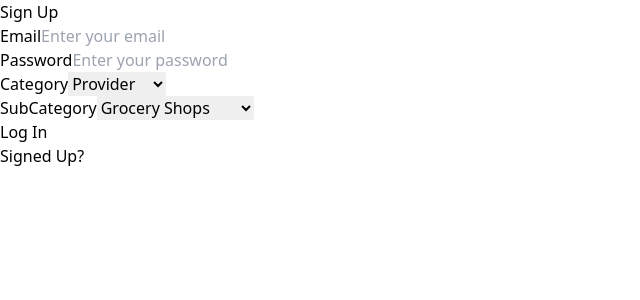
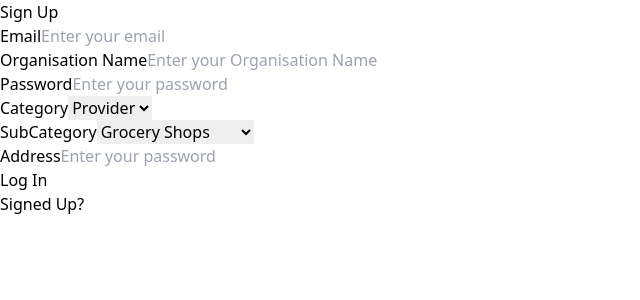
Before and after one commit to atharvasnighot/BhojanBridge, a React (Vite) app in the folder Client/: page /2 in a window 1280 px wide. Shown: the top 300 px of the page, without its empty margins (0-640 px from the left). Built offline with nearby package versions, Linux system fonts and the light colour scheme; the HTML template or start-up script is replaced by a standard one.

Commit message:
feat: updated signup form

```diff
--- a/Client/src/components/Carousal.tsx
+++ b/Client/src/components/Carousal.tsx
@@ -12,6 +12,13 @@
     'https://encrypted-tbn0.gstatic.com/images?q=tbn:ANd9GcR5BSoqDaRti61qrt65opWckM6Q0eubQj6Hwg',
     'https://encrypted-tbn0.gstatic.com/images?q=tbn:ANd9GcQOJAViWqqlXKwRJHPp0LxE0FkK21JTiTOEr3PpiLEfYDSc32Rn_jYJAOeNP6Xlvd3kJZM'
   ];
+
+  const pagination = {
+    clickable: true,
+    renderBullet: function(index, className) {
+      return '';
+    },
+  };
 
   const cssStyles = `
   .swiper {
@@ -108,9 +115,9 @@
               modifier: 1,
               slideShadows: true,
             }}
-            pagination={true}
+            pagination={pagination}
             initialSlide={3}
-            modules={[EffectCoverflow, Pagination]}
+            modules={[Pagination]}
             className="mySwiper"
             id='event'
           >
@@ -119,7 +126,6 @@
                 <div className="slide-content">
                   <a href="/">
                     <img src={url} className="rounded-xl" alt={`Slide ${index + 1}`} />
-
                   </a>
                 </div>
               </SwiperSlide>
--- a/Client/src/page/Page4.tsx
+++ b/Client/src/page/Page4.tsx
@@ -4,8 +4,10 @@
 export default () => {
 
   const [email, setEmail] = useState('');
+  const [organisation, setOrganisation] = useState('')
   const [password, setPassword] = useState('');
   const [category, setCategory] = useState(null)
+  const [address, setAddress] = useState('')
   const [subcategory, setSubCategory] = useState(null)
 
   const handleLogin = (e: any) => {
@@ -41,6 +43,20 @@
                 onChange={(e) => setEmail(e.target.value)}
               />
             </div>
+            <div className="mb-4">
+              <label className="block text-gray-700 text-sm font-bold mb-2" htmlFor="email">
+                Organisation Name
+              </label>
+              <input
+                className="shadow appearance-none border rounded w-full py-2 px-3 text-gray-700 leading-tight focus:outline-none focus:shadow-outline"
+                id="email"
+                type="email"
+                placeholder="Enter your Organisation Name"
+                value={organisation}
+                onChange={(e) => setOrganisation(e.target.value)}
+              />
+            </div>
+
             <div className="mb-6">
               <label className="block text-gray-700 text-sm font-bold mb-2" htmlFor="password">
                 Password
@@ -62,7 +78,6 @@
               <select onChange={e => setCategory(e.target.value)}>
 
                 <option value='Provider'>Provider</option>
-                <option value='Consumer'>Consumer</option>
               </select>
             </div>
             <div className="mb-6">
@@ -74,7 +89,24 @@
                 <option value='Grocery'> Grocery Shops</option>
                 <option value='Hotel/Restaurants'>Hotel/Restaurants</option>
                 <option value='Caterers'>Caterers</option>
+                <option value='Grocery'>NGOs</option>
+                <option value='Hotel/Restaurants'>Direct Consumer</option>
+                <option value='Caterers'>Groups</option>
               </select>
+
+            </div>
+            <div className="mb-6">
+              <label className="block text-gray-700 text-sm font-bold mb-2" htmlFor="password">
+                Address
+              </label>
+              <input
+                className="shadow appearance-none border rounded w-full py-2 px-3 text-gray-700 leading-tight focus:outline-none focus:shadow-outline"
+                id="password"
+                type="text"
+                value={address}
+                placeholder="Enter your password"
+                onChange={(e) => setPassword(e.target.value)}
+              />
             </div>
             <div>
               <button
@@ -84,11 +116,13 @@
                 Log In
               </button>
             </div>
+
             <Link to='/3'>
-            <label className="block text-gray-700 text-sm font-bold mb-2 mt-3" htmlFor="email">
-            Signed Up?
-            </label>
+              <label className="block text-gray-700 text-sm font-bold mb-2 mt-3" htmlFor="email">
+                Signed Up?
+              </label>
             </Link>
+
           </form>
         </div>
       </div>
```
